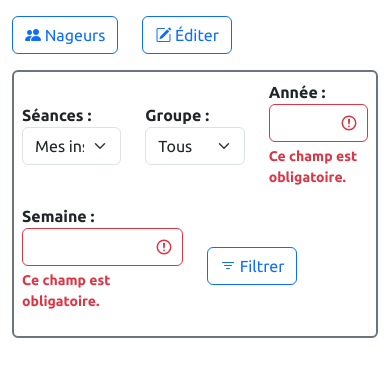
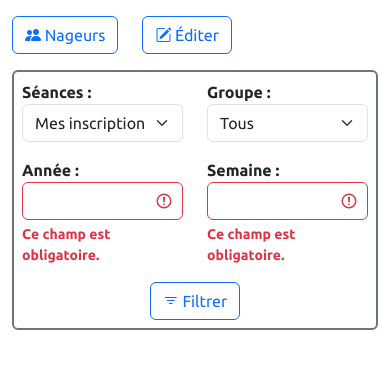
Before and after one commit to orthose/malinedo, a Django app: page / in a window 390 px wide. Shown: the part 74-451 px from the top of the page. Run offline with Django 5.2, Linux system fonts and the light colour scheme; the visitor is signed in with stand-in values (Sample User, id 1); data that the repository does not hold is empty; some libraries are stand-ins or nearby versions.

Commit message:
Alignement des filtres sur téléphone

```diff
--- a/booking/templates/booking/home.html
+++ b/booking/templates/booking/home.html
@@ -21,14 +21,14 @@
         </div>
         {% endif %}
     </div>
-    <form action="{% url 'home' %}" method="get" class=" border border-2 border-secondary rounded p-2">
-        <div class="row">
+    <form action="{% url 'home' %}" method="get" class=" border border-2 border-secondary rounded px-2 px-sm-3 py-2">
+        <div class="row justify-content-center">
         {% for field in schedule_form %}
-            <div class="col align-self-center">
+            <div class="col-6 col-sm align-self-center">
                 <b>{{ field.label_tag }}</b> {{ field|as_crispy_field }}
             </div>
         {% endfor %}
-            <div class="col align-self-center">
+            <div class="col align-self-center text-center">
                 <button type="submit" class="btn btn-outline-primary">
                     <i class="bi bi-filter"></i> Filtrer
                 </button>
```
